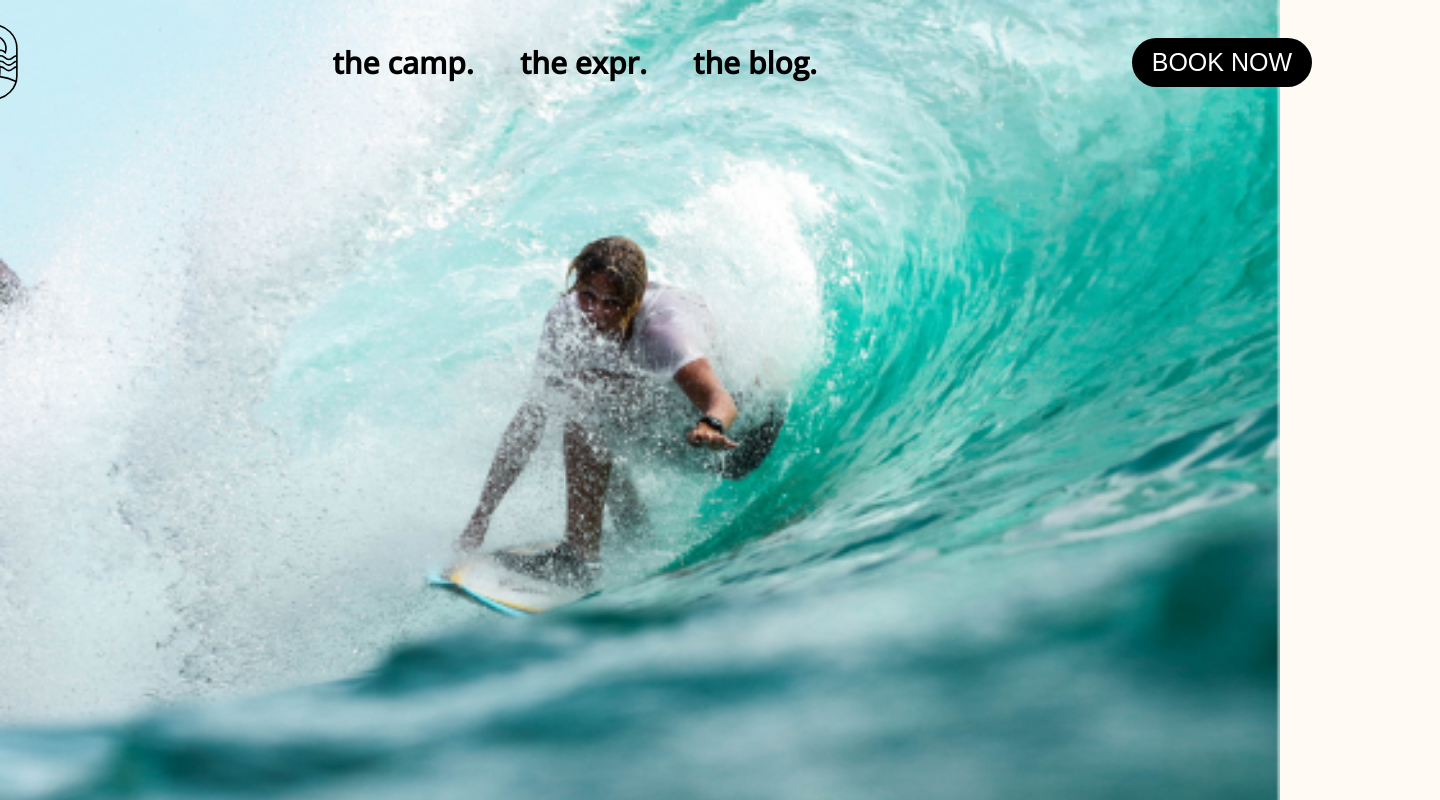
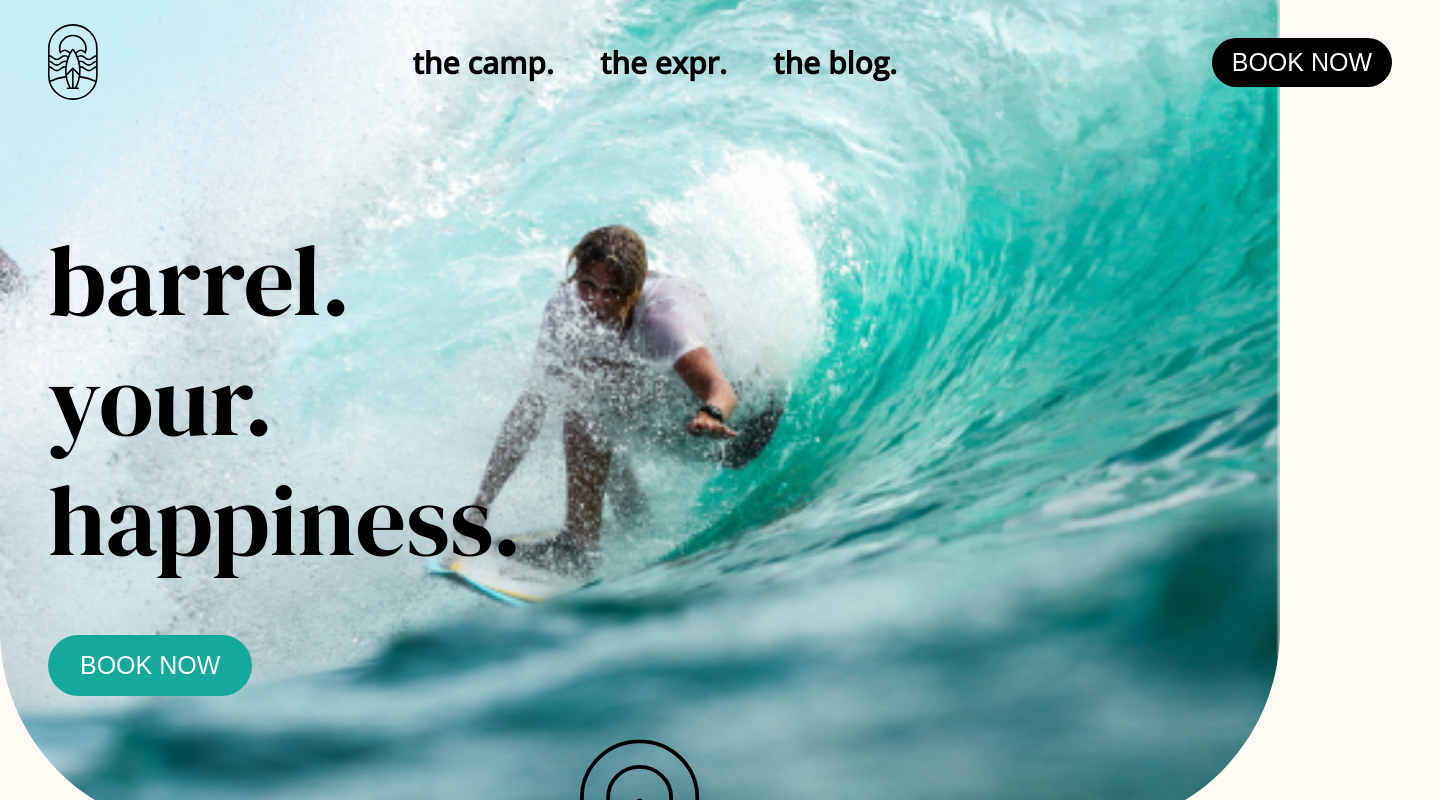
Before and after one commit to foysalkazi11/sarfcamp_frontend, a Next.js app: page / in a window 1280 px wide. Shown: the top 800 px of the page, 1440 px wide, since content can reach past the window. Built offline with nearby package versions, Linux system fonts and the light colour scheme.

Commit message:
complated hero section

```diff
--- a/app/_components/HeroSection.tsx
+++ b/app/_components/HeroSection.tsx
@@ -5,7 +5,7 @@ import React from "react";
 type HeroSectionProps = {
   imgSrc?: string;
   headLines?: React.ReactNode | string;
-  theme?: "turquoise" | "black";
+  theme?: "turquoise" | "black" | "orange";
 };
 const HeroSection = ({
   headLines = "headLines",
@@ -20,9 +20,11 @@ const HeroSection = ({
       <div className={`hero__headline hero__headline--${theme}`}>
         {headLines}
       </div>
-      <Link href={"/events"}>
-        <button className={`btn btn--medium btn-${theme}`}>BOOK NOW</button>
-      </Link>
+
+      <button className={`btn btn--medium btn--${theme}`}>
+        <Link href={"/events"}>BOOK NOW</Link>
+      </button>
+
       <img
         className={`hero__logo hero__logo--${theme}`}
         src="/assets/logo.svg"
--- a/app/page.tsx
+++ b/app/page.tsx
@@ -2,9 +2,20 @@ import Image from "next/image";
 import HeroSection from "./_components/HeroSection";
 
 export default function Home() {
+  const headLines = (
+    <>
+      <h1>barrel.</h1>
+      <h1>your.</h1>
+      <h1>happiness.</h1>
+    </>
+  );
   return (
     <main>
-      <HeroSection />
+      <HeroSection
+        imgSrc="/assets/jeremy-bishop-_CFv3bntQlQ-unsplash.png"
+        headLines={headLines}
+        theme="turquoise"
+      />
     </main>
   );
 }
--- a/sass/components/_button.scss
+++ b/sass/components/_button.scss
@@ -5,9 +5,21 @@
     padding: 1rem 2rem;
     border-radius: 2.5rem;
   }
+  &--medium {
+    padding: 1.6rem 3.2rem;
+    border-radius: 3.5rem;
+  }
 
   &--black {
     background-color: black;
     color: white;
   }
+  &--turquoise {
+    background-color: $turquoise;
+    color: white;
+  }
+  &--orange {
+    background-color: $orange;
+    color: white;
+  }
 }
--- a/sass/components/_header.scss
+++ b/sass/components/_header.scss
@@ -7,8 +7,8 @@
   padding: 2.44rem 4.8rem;
   position: absolute;
   top: 0;
-  left: 50%;
-  transform: translate(-50%);
+  left: 0;
+  right: 0;
 
   &__logo {
     width: 5rem;
--- a/sass/components/_hero_section.scss
+++ b/sass/components/_hero_section.scss
@@ -1,14 +1,44 @@
 .hero {
   width: 100%;
   height: 83rem;
+  position: relative;
+  padding-top: 22rem;
+  padding-left: 4.8rem;
 
   &__background {
-    max-width: 100%;
-    margin: 0 auto; /* Center the image */
-    img {
+    position: absolute;
+    top: 0;
+    left: 0;
+    width: 100%;
+    height: 100%;
+    z-index: -1;
+
+    & img {
       width: 100%;
-      height: auto;
-      display: block; /* Remove extra space below inline images */
+      height: 100%;
+      object-fit: cover;
+      border-radius: 0rem 0rem 20rem 20rem;
+      /* Remove extra space below inline images */
+    }
+  }
+  &__headline {
+    width: 96rem;
+    height: 35rem;
+    margin-bottom: 6.5rem;
+    &--orange {
+      color: white;
+    }
+  }
+
+  &__logo {
+    position: absolute;
+    width: 12rem;
+    bottom: 0;
+    left: 50%;
+    transform: translate(-50%, 50%);
+    &--orange {
+      filter: invert(63%) sepia(20%) saturate(1702%) hue-rotate(347deg)
+        brightness(87%) contrast(84%);
     }
   }
 }
```
